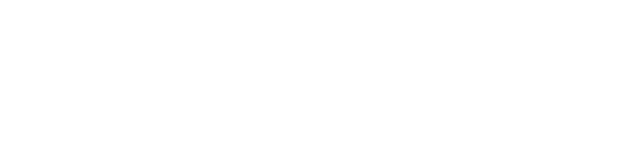
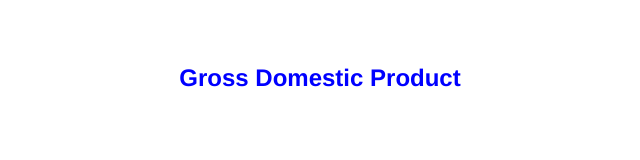
Before and after one commit to Benjmhart/d3-barchart, a website: page src/index.html in a window 1280 px wide. Shown: the whole page, without its empty margins (320-960 px from the left). Drawn offline with nearby package versions, Linux system fonts and the light colour scheme; files that its build step writes are made by us from their sources.

Commit message:
style touch up

```diff
--- a/src/index.html
+++ b/src/index.html
@@ -2,10 +2,11 @@
 <html lang="en">
 <head>
   <meta charset="UTF-8">
-  <title>D3 Webpack Babel</title>
+  <title>It's a bar graph!</title>
   <link rel='stylesheet' type='text/css' href='assets/css/index.css';
 </head>
 <body>
+  <h2>Gross Domestic Product</h2>
   <div class="root" />
 </body>
 </html>
--- a/src/index.scss
+++ b/src/index.scss
@@ -1,4 +1,12 @@
 body{
     padding: 0px;
-    margin: 10%;
+    margin: 5%;
 }
+
+h2 {
+    padding:0px;
+    margin:0px;
+    color:blue;
+    text-align:center;
+    font-family:helvetica, sans-seriff;
+}
```
